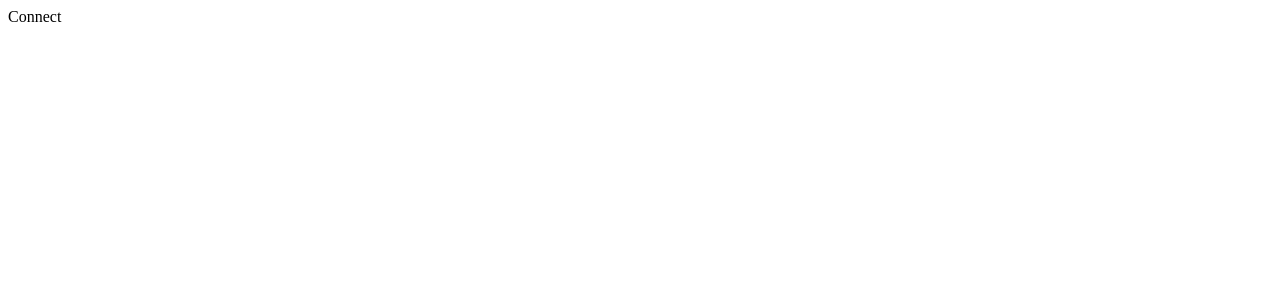
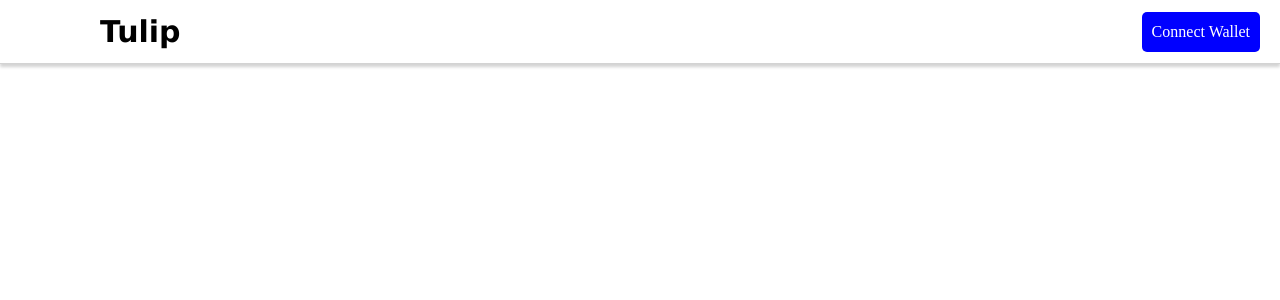
Before and after one commit to AbhijitSarkaar/tulip, a React (Create React App) app: page / in a window 1280 px wide. Shown: the top 300 px of the page. Built offline with nearby package versions, Linux system fonts and the light colour scheme.

Commit message:
Header - Brand and Connect wallet button

```diff
--- a/package.json
+++ b/package.json
@@ -20,6 +20,7 @@
         "react-router": "^6.2.1",
         "react-router-dom": "^6.2.1",
         "react-scripts": "5.0.0",
+        "styled-components": "^5.3.3",
         "util": "^0.12.4",
         "web-vitals": "^2.1.4"
     },
--- a/src/components/Connect.js
+++ b/src/components/Connect.js
@@ -1,5 +1,45 @@
+import styled from "styled-components";
+
 const Connect = () => {
-    return <div>Connect</div>;
+    return (
+        <ConnectContainer>
+            <Header>
+                <Brand>Tulip</Brand>
+                <Button>Connect Wallet</Button>
+            </Header>
+        </ConnectContainer>
+    );
 };
 
+const ConnectContainer = styled.div``;
+const Header = styled.div`
+    height: 4rem;
+    display: flex;
+    border-bottom: 1px solid lightgray;
+    justify-content: space-between;
+    align-items: center;
+    box-sizing: border-box;
+    padding: 20px;
+    box-shadow: 0 3px 3px lightgray;
+`;
+const Brand = styled.div`
+    font-size: 30px;
+    font-weight: bolder;
+    margin-left: 80px;
+    font-family: verdana;
+`;
+const Button = styled.div`
+    height: 40px;
+    background: blue;
+    color: white;
+    display: flex;
+    width: max-content;
+    align-items: center;
+    justify-content: center;
+    padding: 10px;
+    box-sizing: border-box;
+    cursor: pointer;
+    border-radius: 5px;
+`;
+
 export default Connect;
--- a/src/index.css
+++ b/src/index.css
@@ -0,0 +1,4 @@
+body {
+    margin: 0;
+    padding: 0;
+}
```
Also changed, not shown: 1 other file (tests, documents, lock files or other folders).
